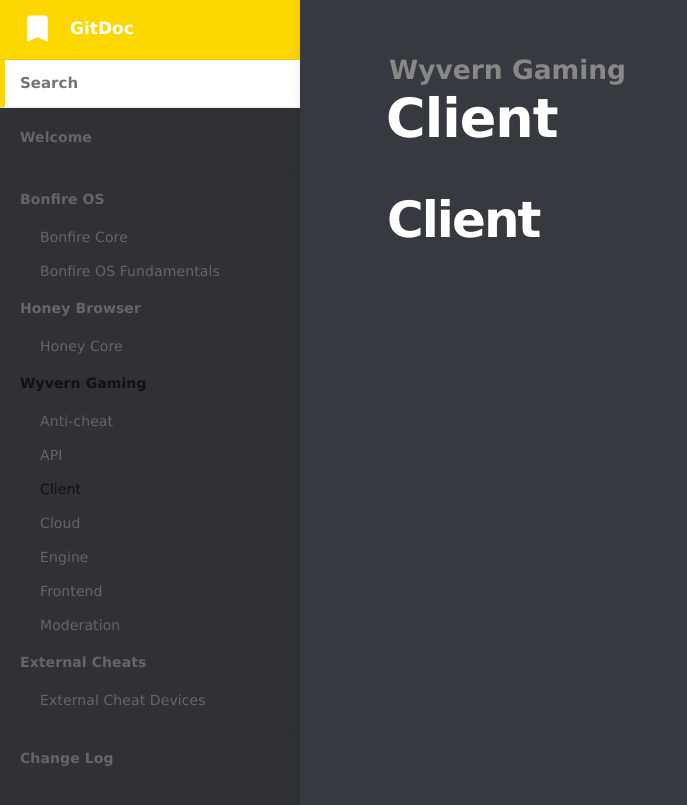
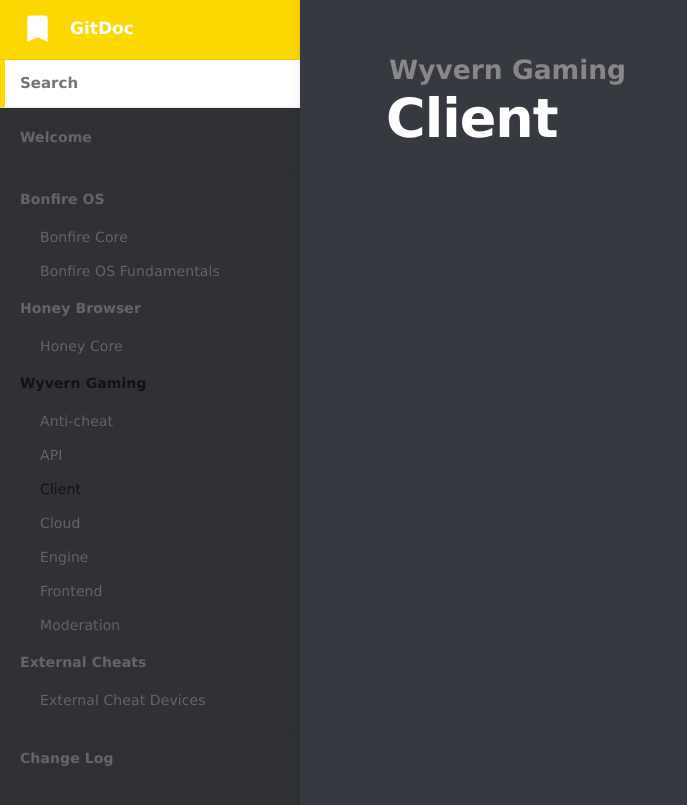
Before and after one commit to MidasTouch-MT/MidasTouch-MT.github.io, a Jekyll site: the page built from _docs/wyvern-gaming/client.md, in a window 1280 px wide. Shown: the top 805 px of the page, without its empty margins (0-687 px from the left). Built offline with Jekyll 4.4.1, drawn with Linux system fonts in a browser that asks for light colours.

Commit message:
Update client.md

```diff
--- a/_docs/wyvern-gaming/client.md
+++ b/_docs/wyvern-gaming/client.md
@@ -3,5 +3,3 @@ title: Client
 category: Wyvern Gaming
 order: 3
 ---
-
-# Client
```
